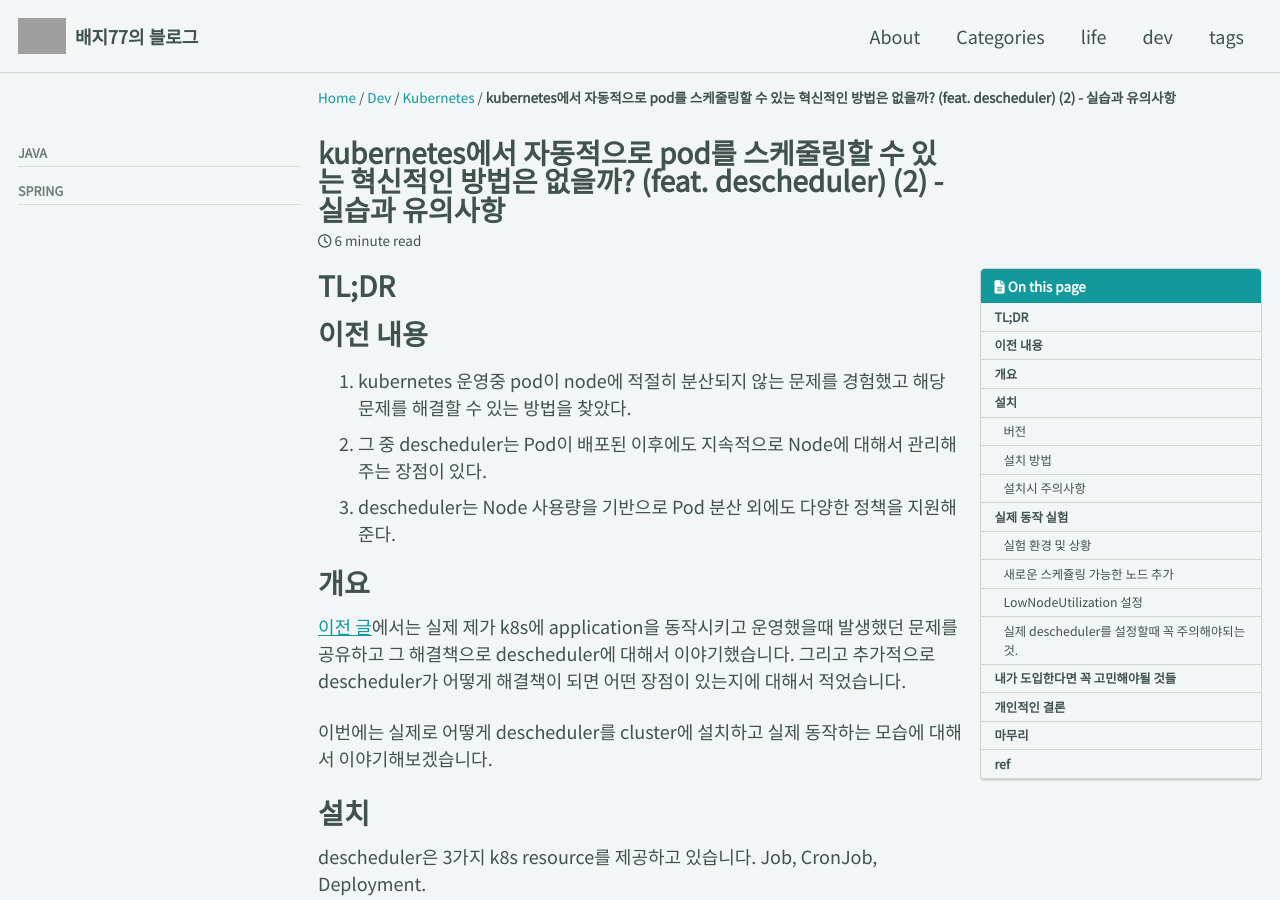
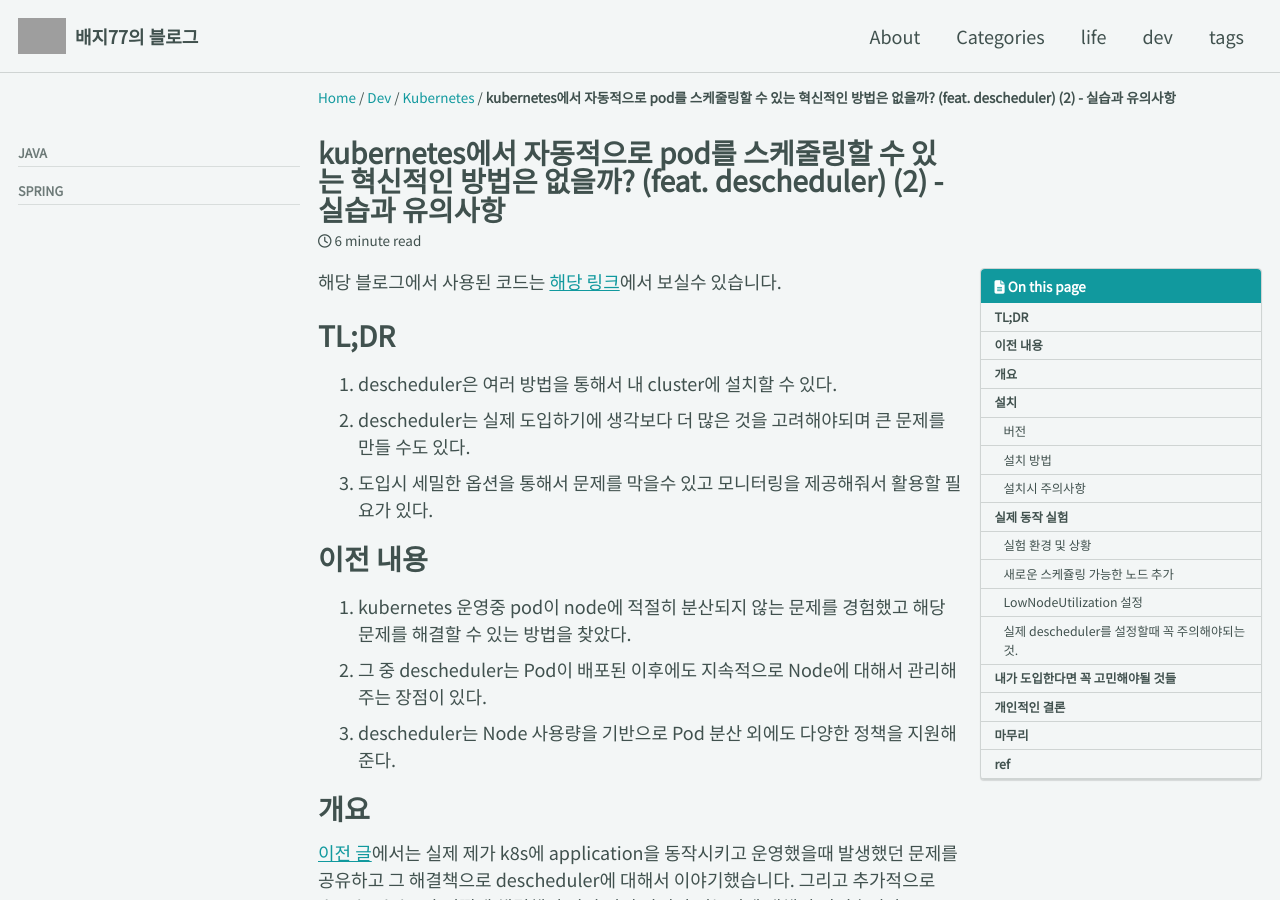
Before and after one commit to BaeJi77/BaeJi77.github.io, a Jekyll site: the page built from _posts/dev/2025-02-16-descheduler-101-2.md, in a window 1280 px wide and 900 px high. Built offline with Jekyll 4.4.1, drawn with Linux system fonts in a browser that asks for light colours; cached includes are drawn as plain includes; nearby versions of some CDN libraries; comment, search, counter and statistics services are not loaded; grey boxes are pictures that could not be loaded.

Commit message:
2025-02-16 descheduler 101 (2)

```diff
--- a/_posts/dev/2025-02-16-descheduler-101-2.md
+++ b/_posts/dev/2025-02-16-descheduler-101-2.md
@@ -10,9 +10,13 @@ tags:
   - descheduler
 ---
 
+해당 블로그에서 사용된 코드는 [해당 링크](https://github.com/BaeJi77/blog-code/tree/main/2025-02/descheduler/resources)에서 보실수 있습니다.
+
 # TL;DR
 
-
+1. descheduler은 여러 방법을 통해서 내 cluster에 설치할 수 있다.
+2. descheduler는 실제 도입하기에 생각보다 더 많은 것을 고려해야되며 큰 문제를 만들 수도 있다.
+3. 도입시 세밀한 옵션을 통해서 문제를 막을수 있고 모니터링을 제공해줘서 활용할 필요가 있다.
 
 # 이전 내용
 
```
